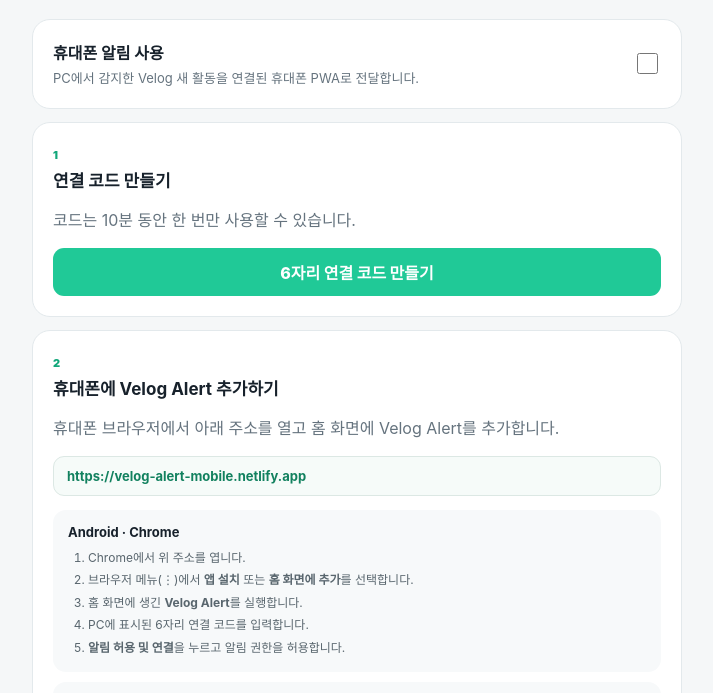
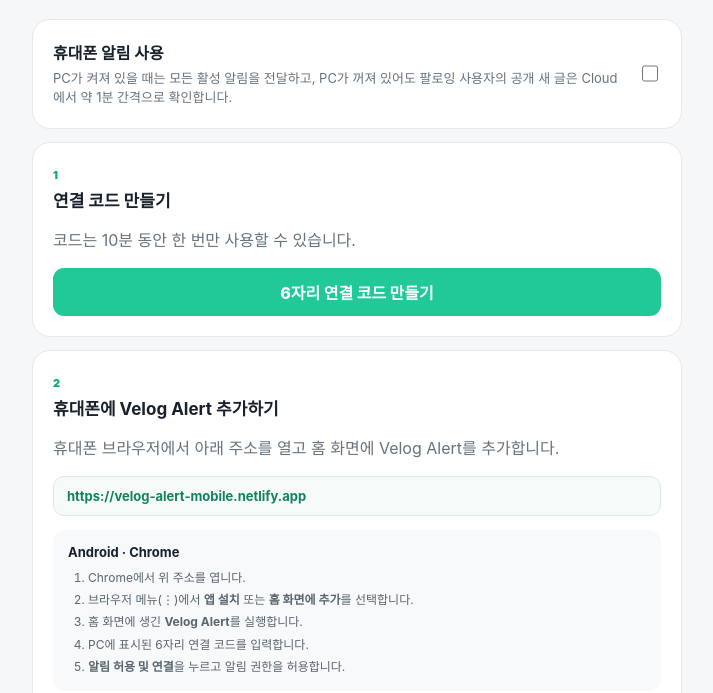
Before and after one commit to 0JDaEun/velog-alert, a browser extension: page src/mobile/options.html in a window 1280 px wide. Shown: the part 92-785 px from the top of the page, without its empty margins (283-996 px from the left). Drawn offline with Linux system fonts and the light colour scheme; no server answers.

Commit message:
docs: explain PC-off followed-post alerts

```diff
--- a/src/mobile/options.html
+++ b/src/mobile/options.html
@@ -20,7 +20,7 @@
       <div class="row">
         <div>
           <strong>휴대폰 알림 사용</strong>
-          <p>PC에서 감지한 Velog 새 활동을 연결된 휴대폰 PWA로 전달합니다.</p>
+          <p>PC가 켜져 있을 때는 모든 활성 알림을 전달하고, PC가 꺼져 있어도 팔로잉 사용자의 공개 새 글은 Cloud에서 약 1분 간격으로 확인합니다.</p>
         </div>
         <input id="enabled" type="checkbox" />
       </div>
```
